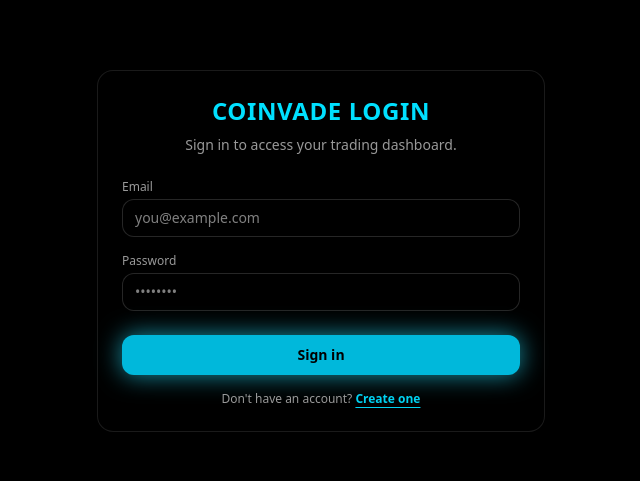
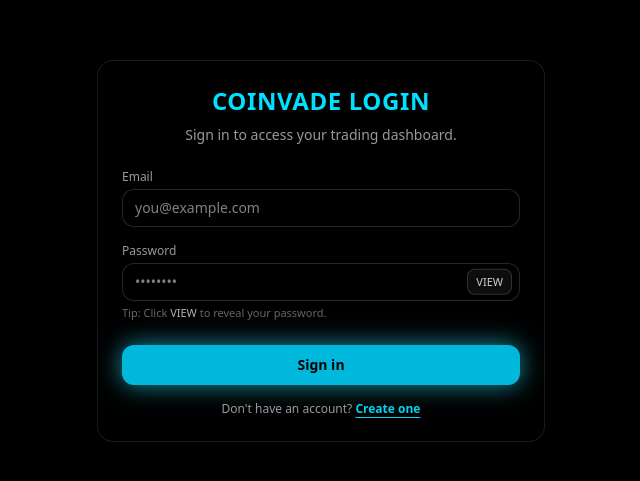
Before and after one commit to ruizcutiepie/Coinvade, a Next.js app: page /login in a window 1280 px wide. Shown: the part 149-630 px from the top of the page, without its empty margins (319-959 px from the left). Built offline with nearby package versions, Linux system fonts and the light colour scheme.

Commit message:
Add view password toggle and register link on login

```diff
--- a/src/app/login/page.tsx
+++ b/src/app/login/page.tsx
@@ -1,3 +1,4 @@
+// src/app/login/page.tsx
 'use client';
 
 import React, { useState } from 'react';
@@ -9,6 +10,7 @@
   const router = useRouter();
   const [email, setEmail] = useState('');
   const [password, setPassword] = useState('');
+  const [showPw, setShowPw] = useState(false); // ✅ NEW
   const [submitting, setSubmitting] = useState(false);
   const [error, setError] = useState<string | null>(null);
 
@@ -30,7 +32,6 @@
       return;
     }
 
-    // ✅ Successful login – send user to /trade (or wherever you want)
     router.push('/trade');
   }
 
@@ -46,9 +47,7 @@
 
         <form onSubmit={handleSubmit} className="space-y-4">
           <div>
-            <label className="mb-1 block text-xs text-white/60">
-              Email
-            </label>
+            <label className="mb-1 block text-xs text-white/60">Email</label>
             <input
               type="email"
               required
@@ -56,21 +55,38 @@
               onChange={(e) => setEmail(e.target.value)}
               className="w-full rounded-xl border border-white/15 bg-black/70 px-3 py-2 text-sm outline-none focus:border-cyan-400/70"
               placeholder="you@example.com"
+              autoComplete="email"
             />
           </div>
 
           <div>
-            <label className="mb-1 block text-xs text-white/60">
-              Password
-            </label>
+            <label className="mb-1 block text-xs text-white/60">Password</label>
+
+            {/* ✅ Password + View toggle */}
+            <div className="relative">
               <input
-              type="password"
+                type={showPw ? 'text' : 'password'}
                 required
                 value={password}
                 onChange={(e) => setPassword(e.target.value)}
-              className="w-full rounded-xl border border-white/15 bg-black/70 px-3 py-2 text-sm outline-none focus:border-cyan-400/70"
+                className="w-full rounded-xl border border-white/15 bg-black/70 px-3 py-2 pr-16 text-sm outline-none focus:border-cyan-400/70"
                 placeholder="••••••••"
+                autoComplete="current-password"
               />
+
+              <button
+                type="button"
+                onClick={() => setShowPw((v) => !v)}
+                className="absolute right-2 top-1/2 -translate-y-1/2 rounded-lg border border-white/15 bg-white/5 px-2 py-1 text-[11px] text-white/80 hover:border-white/30 hover:bg-white/10"
+                aria-label={showPw ? 'Hide password' : 'Show password'}
+              >
+                {showPw ? 'HIDE' : 'VIEW'}
+              </button>
+            </div>
+
+            <div className="mt-1 text-[11px] text-white/40">
+              Tip: Click <span className="text-white/70">VIEW</span> to reveal your password.
+            </div>
           </div>
 
           {error && (
@@ -88,7 +104,7 @@
           </button>
         </form>
 
-        {/* 👇 New: Register link */}
+        {/* ✅ Register link stays */}
         <p className="mt-4 text-center text-xs text-white/60">
           Don&apos;t have an account?{' '}
           <Link
```
Lines whose indentation alone changed are shown as unchanged.
